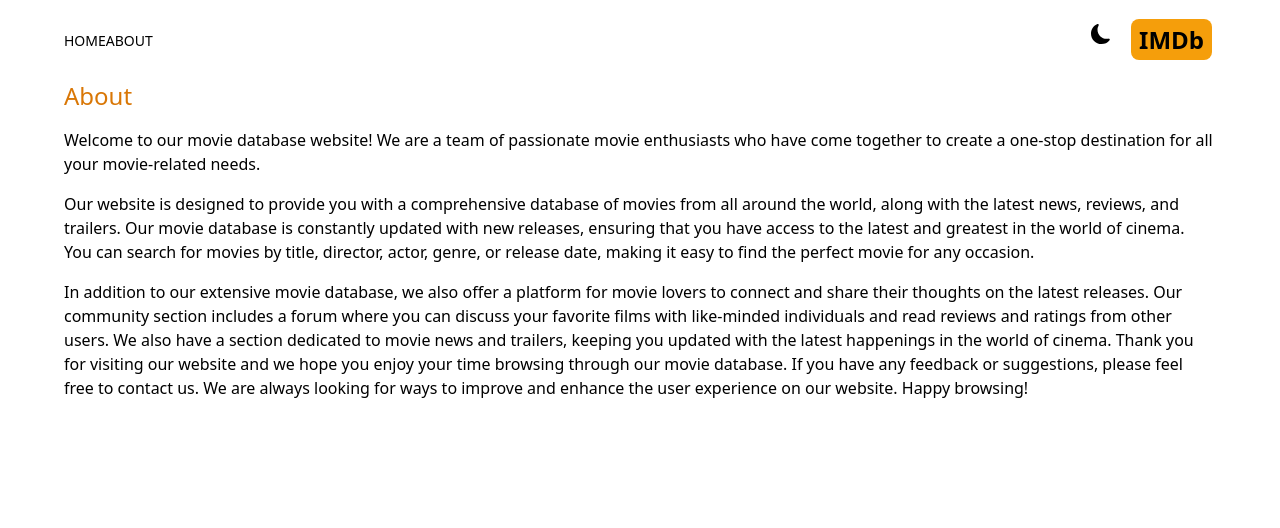
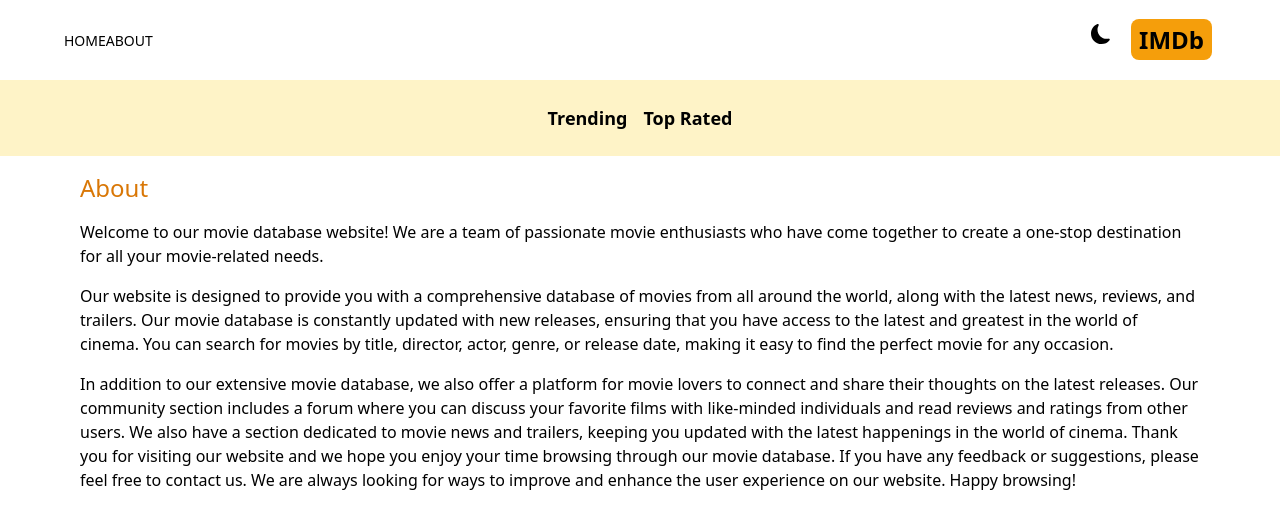
Before and after one commit to RYA234/imcbclone, a Next.js app: page /about in a window 1280 px wide. Shown: the top 528 px of the page. Built offline with nearby package versions, Linux system fonts and the light colour scheme.

Commit message:
Section1 7 navbar実装 1/2 基本的な実装

```diff
--- a/src/app/about/page.jsx
+++ b/src/app/about/page.jsx
@@ -2,7 +2,7 @@ import React from 'react'
 
 export default function page() {
   return (
-<div className="max-w-6xl mx-auto space-y-4">
+<div className="max-w-6xl mx-auto space-y-4 p-4">
       <h1 className="text-2xl font-medium text-amber-600">About</h1>
       <p>
         Welcome to our movie database website! We are a team of passionate movie
--- a/src/app/layout.jsx
+++ b/src/app/layout.jsx
@@ -1,6 +1,7 @@
 import './globals.css'
 import Header from '@/components/Header'
 import Providers from './Providers'
+import Navbar from '@/components/Navbar'
 
 export default function RootLayout({ children }) {
   return (
@@ -11,6 +12,7 @@ export default function RootLayout({ children }) {
           <Header />
 
           {/* Navbar */}
+          <Navbar />
 
           {/* SearchBox */}
 
--- /dev/null
+++ b/src/components/Navbar.jsx
@@ -0,0 +1,13 @@
+import React from 'react'
+import NavbarItem from './NavbarItem'
+
+export default function Navbar
+() {
+  return (
+    <div className="flex justify-center dark:bg-gray-600 bg-amber-100 lg:text-lg p-4">
+            <NavbarItem title="Trending" param="fetchTrending" />
+            <NavbarItem title="Top Rated" param="fetchTopRated" />
+
+    </div>
+  )
+  }
--- /dev/null
+++ b/src/components/NavbarItem.jsx
@@ -0,0 +1,12 @@
+import React from 'react'
+import Link from "next/link";
+
+export default function NavbarItem({title,param}) {
+  return (
+    <div className={`font-semibold p-2`}>
+           <Link href={`/?genre=${param}`}>
+                {title}
+           </Link>
+    </div>
+  )
+}
```
